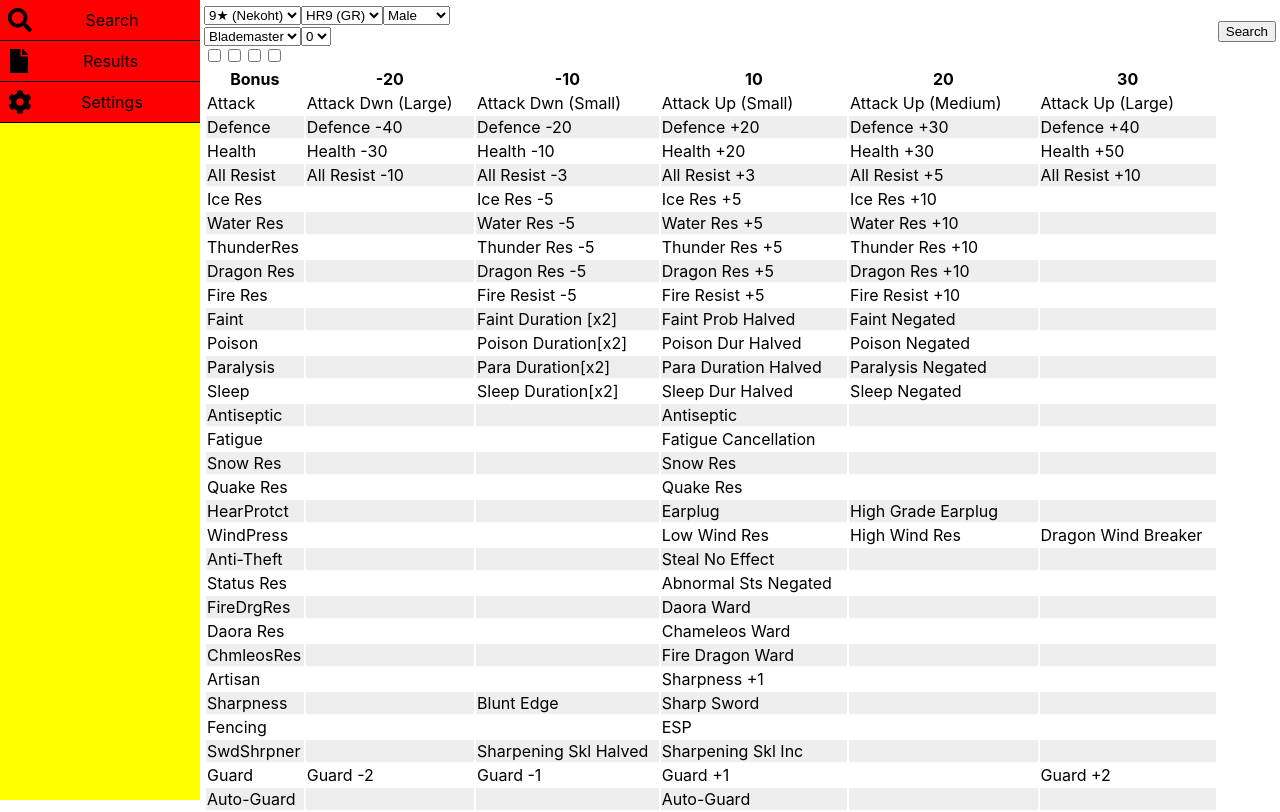
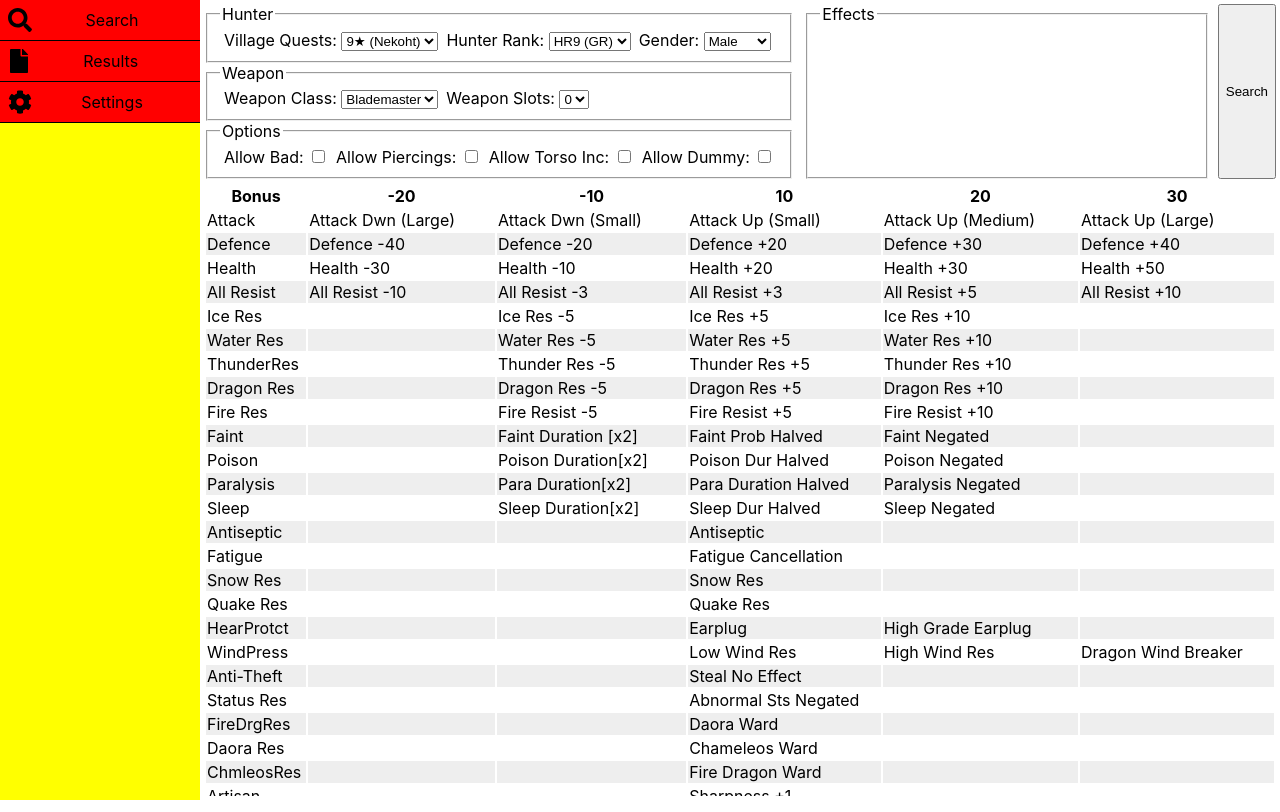
Before and after one commit to Delph/bass, a React (Create React App) app: page / in a window 1280 px wide. Shown: the top 812 px of the page. Built offline with nearby package versions, Linux system fonts and the light colour scheme.

Commit message:
Search screen layout improvements

```diff
--- a/src/css/App.module.css
+++ b/src/css/App.module.css
@@ -1,7 +1,7 @@
 .body
 {
   margin-left: 200px;
-  padding: 4px;
+  height: 100vh;
 }
 
 @media (max-width: 968px)
--- a/src/css/screens/Search.module.css
+++ b/src/css/screens/Search.module.css
@@ -1,8 +1,90 @@
 .container
 {
   display: flex;
+  flex-direction: column;
+  height: 100vh;
+  padding: 4px;
+  box-sizing: border-box;
+}
+
+.top
+{
+  flex-shrink: 0;
+  display: flex;
   flex-direction: row;
   justify-content: space-between;
+}
+
+.settings
+{
+  flex-shrink: 0;
+  margin-right: 10px;
+}
+
+.section
+{
+  display: flex;
+  flex-direction: row;
+}
+
+
+/* effects */
+.effectitems
+{
+  width: 100%;
+  display: flex;
+  flex-direction: row;
+  flex-wrap: wrap;
+  justify-content: flex-start;
+  margin-right: 10px;
+}
+
+.effectitem
+{
+  width: calc(100% / 3);
+  display: flex;
+  align-items: center;
+  justify-content: space-between;
+  padding: 4px;
+  box-sizing: border-box;
+  user-select: none;
+}
+
+.effectitemremove
+{
+  cursor: pointer;
+}
+
+
+/* table */
+.tableContainer
+{
+  flex-grow: 1;
+  overflow-y: auto;
+  margin-top: 4px;
+}
+
+.table
+{
+  width: 100%;
+}
+
+.head
+{
+  position: sticky;
+  top: 0;
+  background-color: white;
+}
+
+.body
+{
+  overflow-y: auto;
+  user-select: none;
+}
+
+.cell
+{
+  cursor: pointer;
 }
 
 .row:nth-child(even)
--- a/src/screens/Search.jsx
+++ b/src/screens/Search.jsx
@@ -2,6 +2,9 @@ import React, { useState, useEffect} from 'react';
 
 import { connect } from 'react-redux';
 
+import { FontAwesomeIcon } from '@fortawesome/react-fontawesome';
+
+import { Label } from '../components/Label';
 import { Checkbox } from '../components/Checkbox';
 import { Select } from '../components/Select';
 
@@ -14,11 +17,11 @@ function SkillRow(props) {
   return (
     <tr className={style.row}>
       <td>{skill.name}</td>
-      <td onClick={() => add_effect(skill.name, -20)}>{skill.skills['-20'] ?? ''}</td>
-      <td onClick={() => add_effect(skill.name, -10)}>{skill.skills['-10'] ?? ''}</td>
-      <td onClick={() => add_effect(skill.name, 10)}>{skill.skills['10'] ?? ''}</td>
-      <td onClick={() => add_effect(skill.name, 15)}>{skill.skills['15'] ?? ''}</td>
-      <td onClick={() => add_effect(skill.name, 20)}>{skill.skills['20'] ?? ''}</td>
+      <td className={skill.skills['-20'] ? style.cell : ''} onClick={() => add_effect(skill.name, -20)}>{skill.skills['-20'] ?? ''}</td>
+      <td className={skill.skills['-10'] ? style.cell : ''} onClick={() => add_effect(skill.name, -10)}>{skill.skills['-10'] ?? ''}</td>
+      <td className={skill.skills['10'] ? style.cell : ''} onClick={() => add_effect(skill.name, 10)}>{skill.skills['10'] ?? ''}</td>
+      <td className={skill.skills['15'] ? style.cell : ''} onClick={() => add_effect(skill.name, 15)}>{skill.skills['15'] ?? ''}</td>
+      <td className={skill.skills['20'] ? style.cell : ''} onClick={() => add_effect(skill.name, 20)}>{skill.skills['20'] ?? ''}</td>
     </tr>
   );
 }
@@ -32,32 +35,37 @@ const SkillRow_ = connect(null, srdispatch)(SkillRow);
 
 function SkillTable() {
   return (
-    <table style={{position: 'relative'}}>
+    <table className={style.table}>
       <thead>
         <tr>
-          <th style={{position: 'sticky', top: 0, backgroundColor: 'white'}}>Bonus</th>
-          <th style={{position: 'sticky', top: 0, backgroundColor: 'white'}}>-20</th>
-          <th style={{position: 'sticky', top: 0, backgroundColor: 'white'}}>-10</th>
-          <th style={{position: 'sticky', top: 0, backgroundColor: 'white'}}>10</th>
-          <th style={{position: 'sticky', top: 0, backgroundColor: 'white'}}>20</th>
-          <th style={{position: 'sticky', top: 0, backgroundColor: 'white'}}>30</th>
+          <th className={style.head}>Bonus</th>
+          <th className={style.head}>-20</th>
+          <th className={style.head}>-10</th>
+          <th className={style.head}>10</th>
+          <th className={style.head}>20</th>
+          <th className={style.head}>30</th>
         </tr>
       </thead>
-      <tbody style={{overflow: 'auto'}}>
+      <tbody className={style.body}>
         {skills.map((skill, i) => <SkillRow_ skill={skill} key={i}/>)}
       </tbody>
     </table>
   );
 }
 
-function EffectItem({effect}) {
+function EffectItem({effect, remove}) {
   const skill = skills.find(s => s.name === effect.skill);
 
-  return <li key={skill.skills[effect.points]}>{skill.skills[effect.points]}</li>;
+  return (
+    <div className={style.effectitem}>
+      <span title={`${effect.points} ${effect.skill} points`}>{skill.skills[effect.points]}</span>
+      <FontAwesomeIcon icon={['fas', 'times']} onClick={remove} className={style.effectitemremove}/>
+    </div>
+  );
 }
 
 function Search(props) {
-  const { search, update, update_check, set } = props;
+  const { search, update, update_check, sets, remove_effect } = props;
   const vr = [
     {value: 9, label: '9★ (Nekoht)'},
     {value: 8, label: '8★ (Nekoht)'},
@@ -105,43 +113,69 @@ function Search(props) {
   const [worker, setWorker] = useState(null);
   useEffect(() => {
     const worker = new Worker('./worker.js');
-    worker.onmessage = set;
+    worker.onmessage = sets;
     worker.postMessage({action: 'skills', payload: skills});
     worker.postMessage({action: 'decorations', payload: decorations});
     worker.postMessage({action: 'armour', payload: {heads, chests, arms, waists, legs}});
     setWorker(worker);
   },
-  []);
+  [sets]);
 
-  const start = () => {
+  const start = (props) => {
+    props.clear();
     worker.postMessage({action: 'start', payload: search});
+    props.history.push('/results');
   };
 
   return (
     <div className={style.container}>
-      <div>
-        <div>
-          <Select options={vr} name={'vr'} onChange={update} value={search.vr}/>
-          <Select options={hr} name={'hr'} onChange={update} value={search.hr}/>
-          <Select options={genders} name={'gender'} onChange={update} value={search.gender}/>
+      <div className={style.top}>
+        <div className={style.settings}>
+          <fieldset className={style.section}>
+            <legend>Hunter</legend>
+            <Label text={'Village Quests'}>
+              <Select options={vr} name={'vr'} onChange={update} value={search.vr}/>
+            </Label>
+            <Label text={'Hunter Rank'}>
+              <Select options={hr} name={'hr'} onChange={update} value={search.hr}/>
+            </Label>
+            <Label text={'Gender'}>
+              <Select options={genders} name={'gender'} onChange={update} value={search.gender}/>
+            </Label>
+          </fieldset>
+          <fieldset className={style.section}>
+            <legend>Weapon</legend>
+            <Label text={'Weapon Class'}>
+              <Select options={classes} name={'class'} onChange={update} value={search.class}/>
+            </Label>
+            <Label text={'Weapon Slots'}>
+              <Select options={'0123'.split('').map(x => { return {value: x, label: x}; })} name={'slots'} onChange={update} value={search.slots}/>
+            </Label>
+          </fieldset>
+          <fieldset className={style.section}>
+            <legend>Options</legend>
+            <Label text={'Allow Bad'}>
+              <Checkbox name={'allow_bad'} onChange={update_check} checked={search.allow_bad}/>
+            </Label>
+            <Label text={'Allow Piercings'}>
+              <Checkbox name={'allow_piercings'} onChange={update_check} checked={search.allow_piercings}/>
+            </Label>
+            <Label text={'Allow Torso Inc'}>
+              <Checkbox name={'allow_torsoinc'} onChange={update_check} checked={search.allow_torsoinc}/>
+            </Label>
+            <Label text={'Allow Dummy'}>
+              <Checkbox name={'allow_dummy'} onChange={update_check} checked={search.allow_dummy}/>
+            </Label>
+          </fieldset>
         </div>
-        <div>
-          <Select options={classes} name={'class'} onChange={update} value={search.class}/>
-          <Select options={'0123'.split('').map(x => { return {value: x, label: x}; })} name={'slots'} onChange={update} value={search.slots}/>
-        </div>
-        <div>
-          <Checkbox name={'allow_bad'} onChange={update_check} checked={search.allow_bad}/>
-          <Checkbox name={'allow_piercings'} onChange={update_check} checked={search.allow_piercings}/>
-          <Checkbox name={'allow_torsoinc'} onChange={update_check} checked={search.allow_torsoinc}/>
-          <Checkbox name={'allow_dummy'} onChange={update_check} checked={search.allow_dummy}/>
-        </div>
+        <fieldset className={style.effectitems}>
+          <legend>Effects</legend>
+          {search.effects.map(e => <EffectItem effect={e} remove={() => remove_effect(e.skill)}/>)}
+        </fieldset>
+        <input type="button" value="Search" onClick={() => start(props)}/>
+      </div>
+      <div className={style.tableContainer}>
         <SkillTable/>
-      </div>
-      <div style={{position: 'relative'}}>
-        <ul style={{position: 'sticky', top: 0}}>
-          {search.effects.map(e => <EffectItem effect={e}/>)}
-        </ul>
-        <input type="button" value="Search" onClick={start}/>
       </div>
     </div>
   );
@@ -157,7 +191,9 @@ const mapDispatchToProps = dispatch => {
     return {
         update: e => dispatch({type: e.target.name, payload: e.target.value}),
         update_check: e => dispatch({type: e.target.name, payload: e.target.checked}),
-        set: message => dispatch({type: 'set', payload: message.data.build})
+        sets: message => dispatch({type: 'sets', payload: message.data.batch}),
+        clear: () => dispatch({type: 'clear'}),
+        remove_effect: e => dispatch({type: 'remove_effect', payload: e})
     };
 };
 
```
